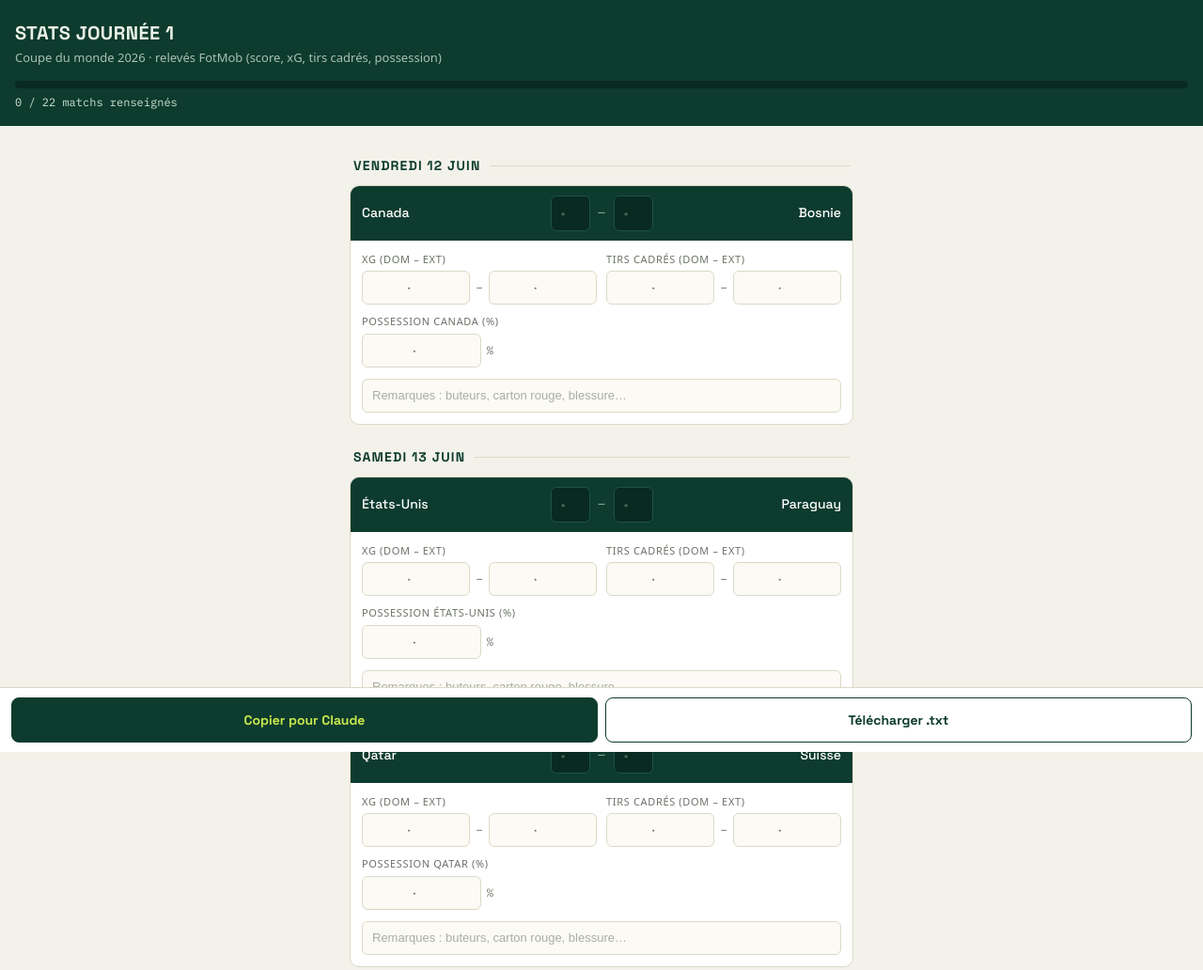
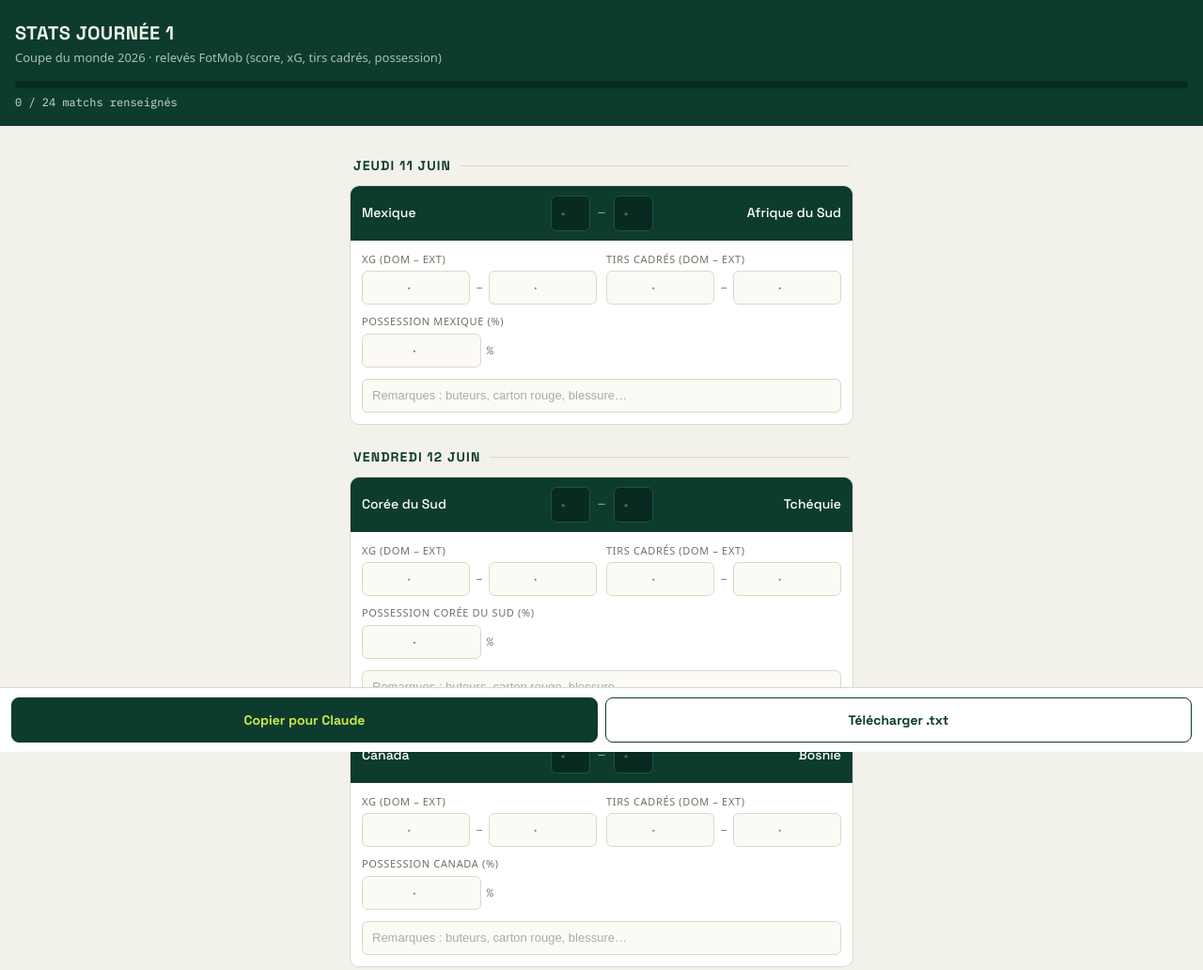
Before and after one commit to Tatanelprr/pronos-ligue1, a plain HTML site: page index.html in a window 1280 px wide. Shown: the top 1032 px of the page at 94% size. Drawn offline with Linux system fonts and the light colour scheme.

Commit message:
Add files via upload

```diff
--- a/index.html
+++ b/index.html
@@ -58,7 +58,7 @@ main{max-width:560px;margin:0 auto;padding:8px 12px 24px}
   <p>Coupe du monde 2026 · relevés FotMob (score, xG, tirs cadrés, possession)</p>
   <div class="progress">
     <div class="bar"><div class="fill" id="fill"></div></div>
-    <div class="label" id="count">0 / 22 matchs renseignés</div>
+    <div class="label" id="count">0 / 24 matchs renseignés</div>
   </div>
 </header>
 <main id="app"></main>
@@ -69,6 +69,8 @@ main{max-width:560px;margin:0 auto;padding:8px 12px 24px}
 <div class="toast" id="toast">Récap copié</div>
 <script>
 const MATCHES = [
+ ["Jeudi 11 juin","Mexique","Afrique du Sud"],
+ ["Vendredi 12 juin","Corée du Sud","Tchéquie"],
  ["Vendredi 12 juin","Canada","Bosnie"],
  ["Samedi 13 juin","États-Unis","Paraguay"],
  ["Samedi 13 juin","Qatar","Suisse"],
@@ -93,7 +95,7 @@ const MATCHES = [
  ["Jeudi 18 juin","Ouzbékistan","Colombie"]
 ];
 const FIELDS = ["sh","sa","xh","xa","th","ta","p","n"];
-const KEY = "cdm26-j1-stats";
+const KEY = "cdm26-j1-stats-24";
 const app = document.getElementById("app");
 let lastDay = "";
 MATCHES.forEach((m, i) => {
@@ -189,8 +191,8 @@ function buildRecap() {
 }
 function update() {
   const n = filledCount();
-  document.getElementById("count").textContent = n + " / 22 matchs renseignés";
-  document.getElementById("fill").style.width = Math.round(n / 22 * 100) + "%";
+  document.getElementById("count").textContent = n + " / 24 matchs renseignés";
+  document.getElementById("fill").style.width = Math.round(n / 24 * 100) + "%";
   save();
 }
 app.addEventListener("input", update);
```
